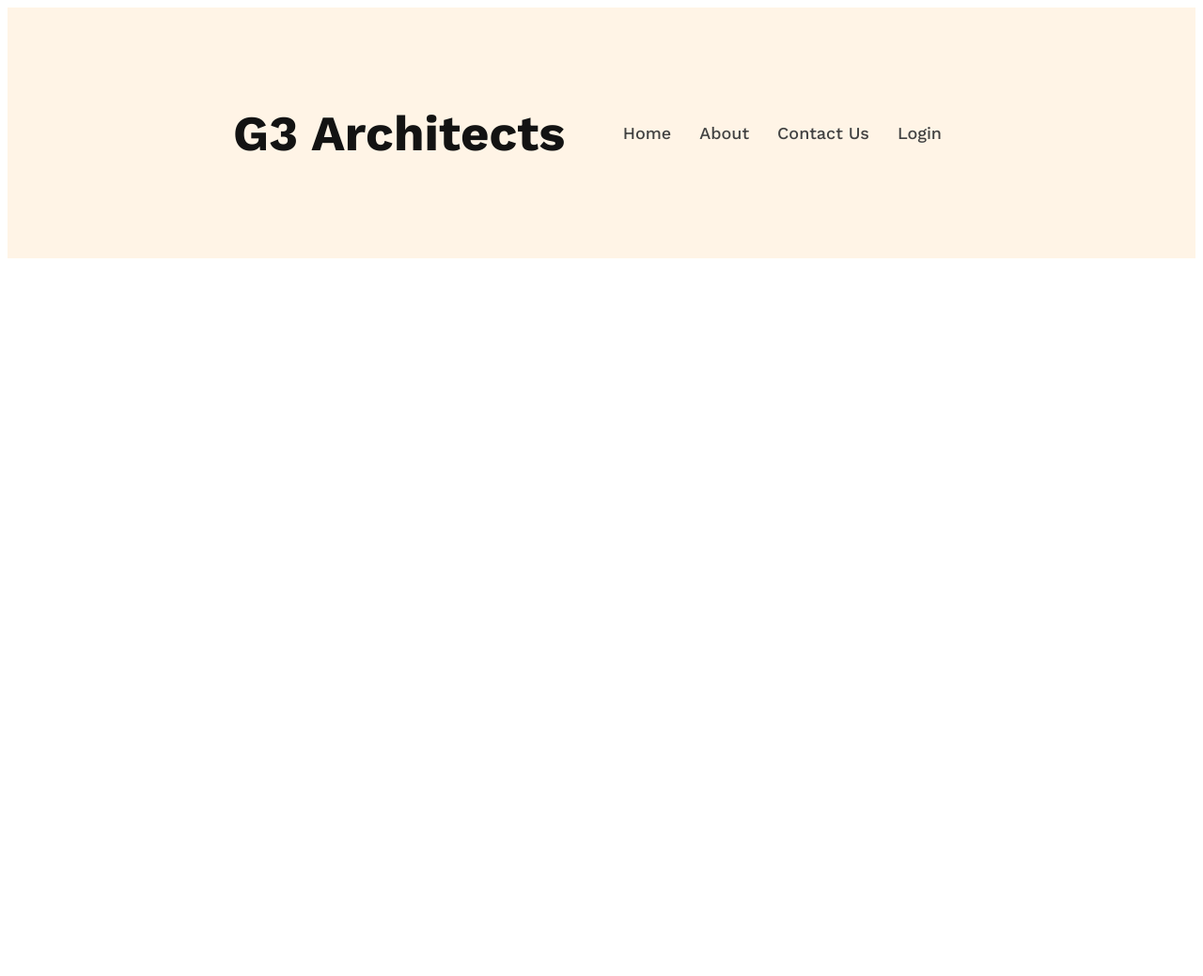
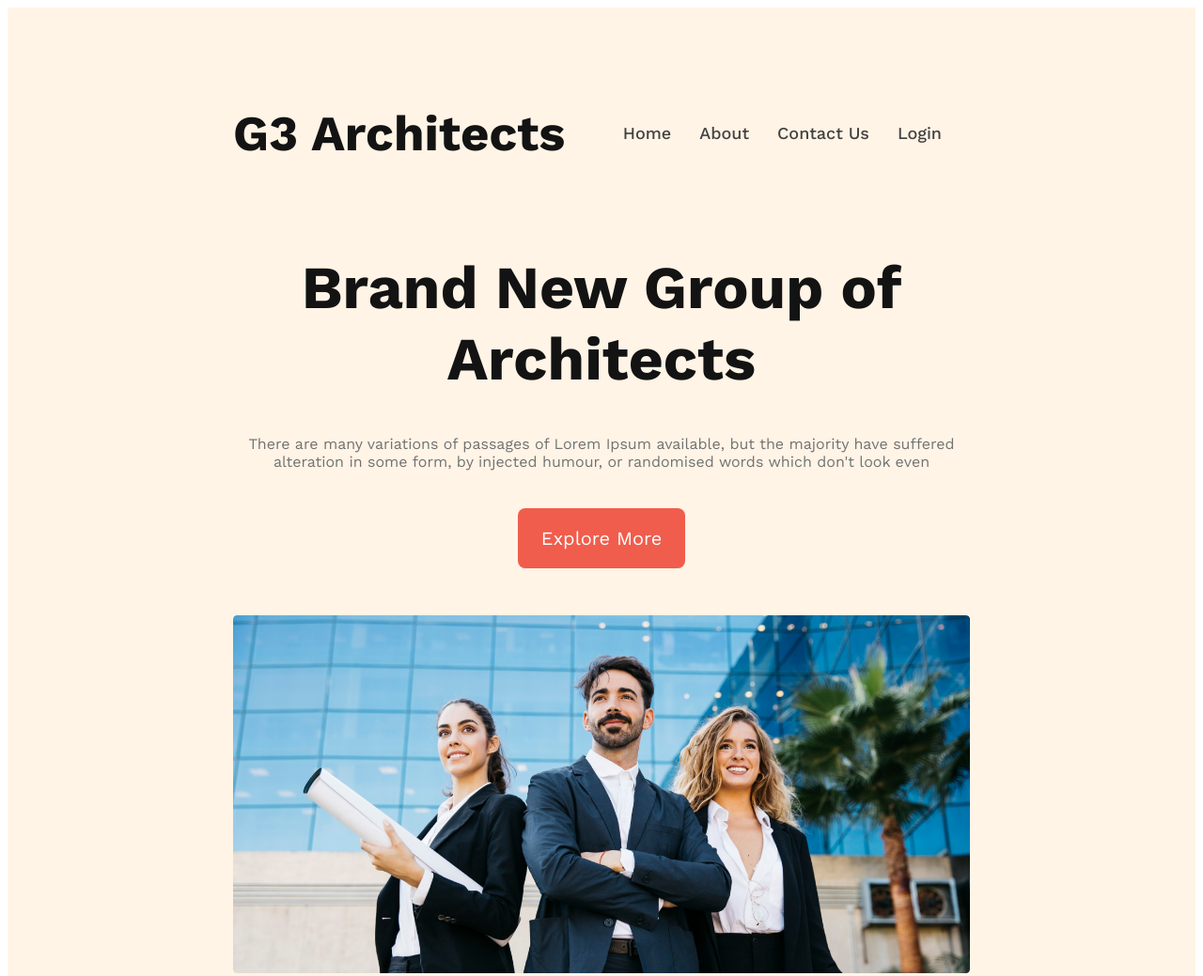
Before and after one commit to Maasuuum/g3-architects, a plain HTML site: page index.html in a window 1280 px wide. Shown: the top 1039 px of the page at 94% size. Before the commit the page ends 800 px from the top, so only its background shows below. Drawn offline with nearby package versions, Linux system fonts and the light colour scheme.

Commit message:
image problem solved

```diff
--- a/index.html
+++ b/index.html
@@ -17,6 +17,16 @@
                 <li>Login</li>
             </ul>
         </nav>
+        <div class="banner">
+            <div class="banner-content">
+                <h1 class="banner-title">Brand New Group of Architects</h1>
+                <p class="banner-description">
+                There are many variations of passages of Lorem Ipsum available, but the majority have suffered alteration in some form, by injected humour, or randomised words which don't look even
+            </p>
+            <button class="btn-primary">Explore More</button>
+            </div>
+            <img src="images/banner.png" alt="">
+        </div>
     </header>
     <main>
 
--- a/styles/architecture.css
+++ b/styles/architecture.css
@@ -1,9 +1,22 @@
 
 @import url('https://fonts.googleapis.com/css2?family=Work+Sans:ital,wght@0,100..900;1,100..900&display=swap');
-
+/* shared styles */
 *{
     font-family: "Work Sans", sans-serif;
 
+}
+
+.btn-primary{
+    border-radius: 8px;
+    color: #FFF;
+    font-size: 20px;
+    background: rgb(240, 93, 76);
+    padding: 20px 25px;
+    cursor: pointer;
+    border: none;
+}
+.btn-primary:hover{
+    background: #FF900E;
 }
 
 /* header styles */
@@ -16,11 +29,14 @@ nav{
     display: flex;
     justify-content: space-between;
     align-items: center;
+    cursor: pointer;
 }
+
 .nav-title{
     color: var(--Dark-01, #131313);
     font-size: 45px;
     font-weight: 700;
+
 }
 nav > ul{
     display: flex;
@@ -34,3 +50,29 @@ nav li{
     font-weight: 500;
 
 }
+nav li:hover{
+    color: rgb(240, 93, 76);
+}
+
+/* banner section */
+.banner-content{
+    max-width: 800px;
+    text-align: center;
+    margin: 0 auto;
+}
+.banner-title{
+    font-size: 4rem;
+    font-weight: 700;
+    color: #131313;
+}
+.banner-description{
+    color: #727272;
+    font-size: 1rem;
+    font-weight: 400;
+    margin-bottom: 40px;
+
+}
+.banner img{
+    width: 100%;
+    margin-top: 50px;
+}
```
